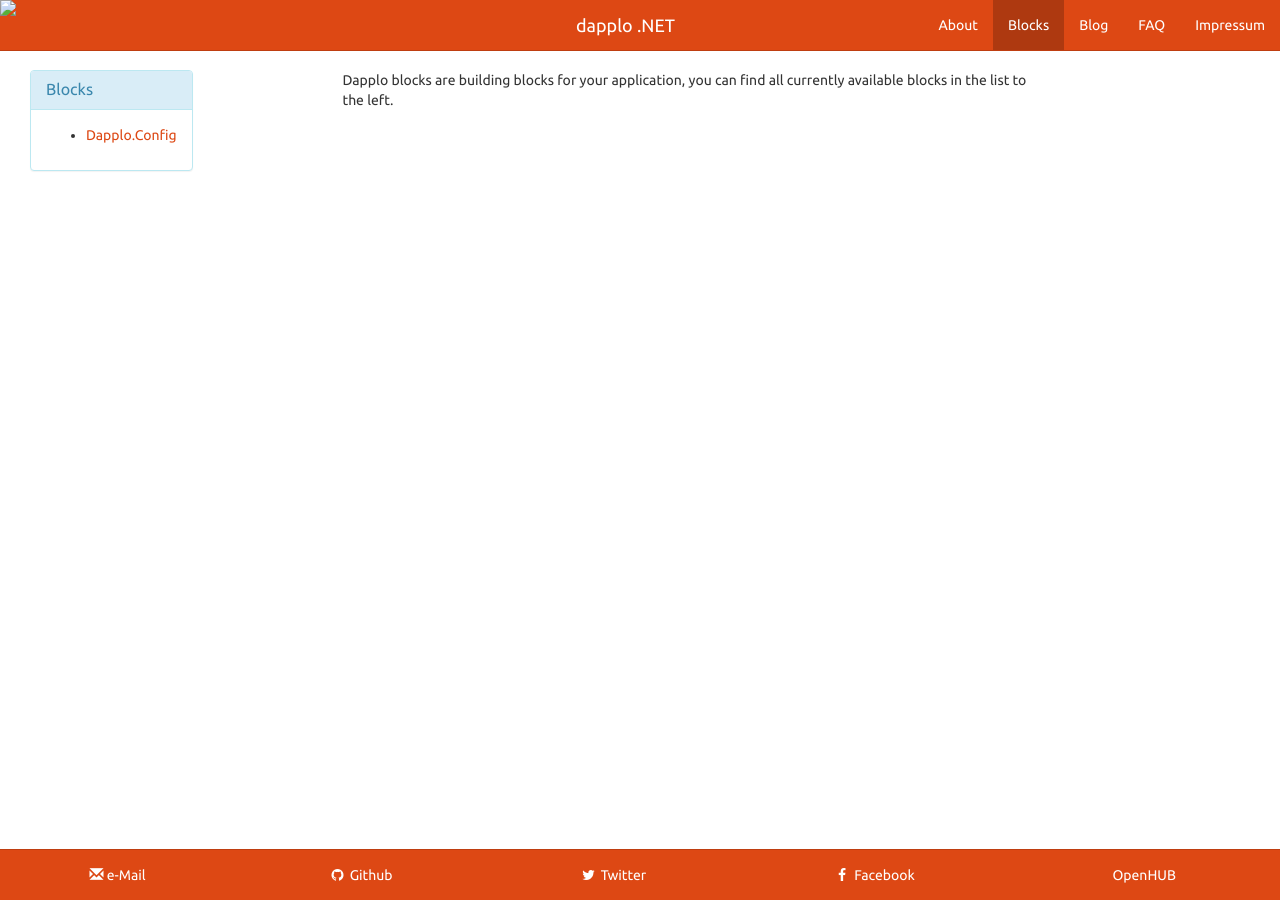
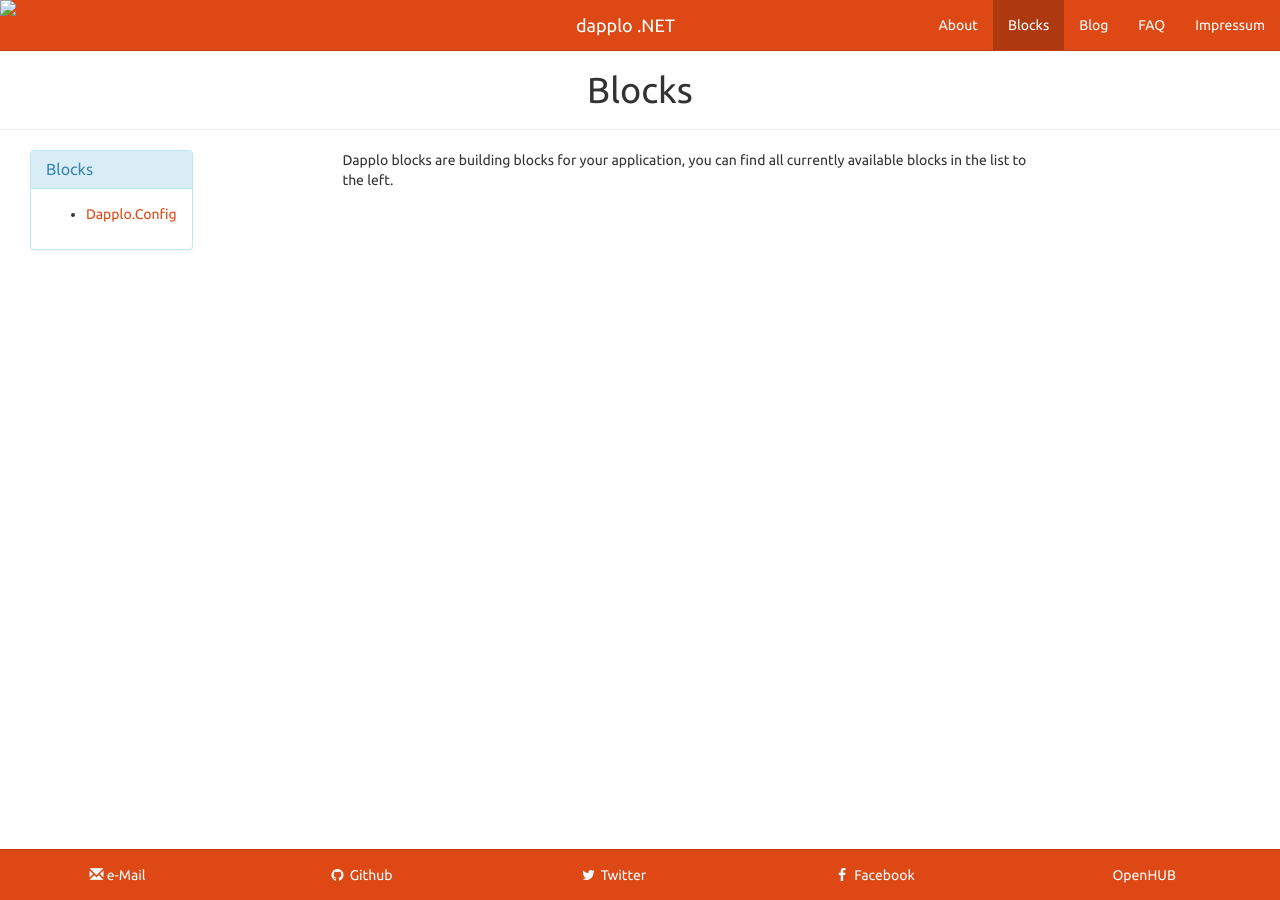
Before and after one commit to dapplo/dapplo.github.io, a Jekyll site: the page built from pages/blocks.md, in a window 1280 px wide. Built offline with Jekyll 4.4.1, drawn with Linux system fonts in a browser that asks for light colours; Markdown is read by kramdown in place of the engine named in the settings.

Commit message:
Undo of previous change.

```diff
--- a/_layouts/block.html
+++ b/_layouts/block.html
@@ -2,6 +2,9 @@
 layout: default
 ---
 {% assign sorted_blocks = site.blocks | sort:"sort_id" %}
+<div class="page-header">
+	<h1 class="text-center">{{ page.title }}</h1>
+</div>
 <div class="container-fluid">
 	<div class="col-lg-3 hidden-sm hidden-xs hidden-md">
 		<div class="panel panel-info affix" >
```
